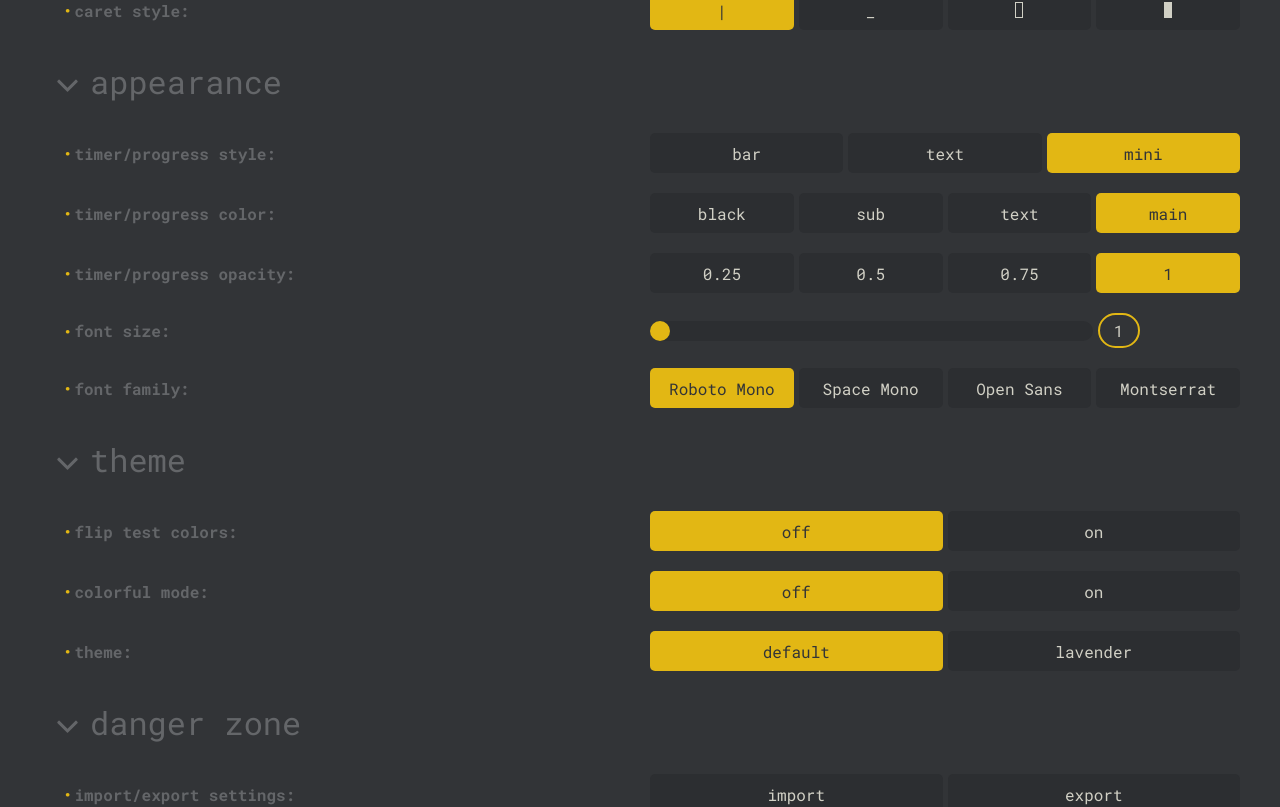
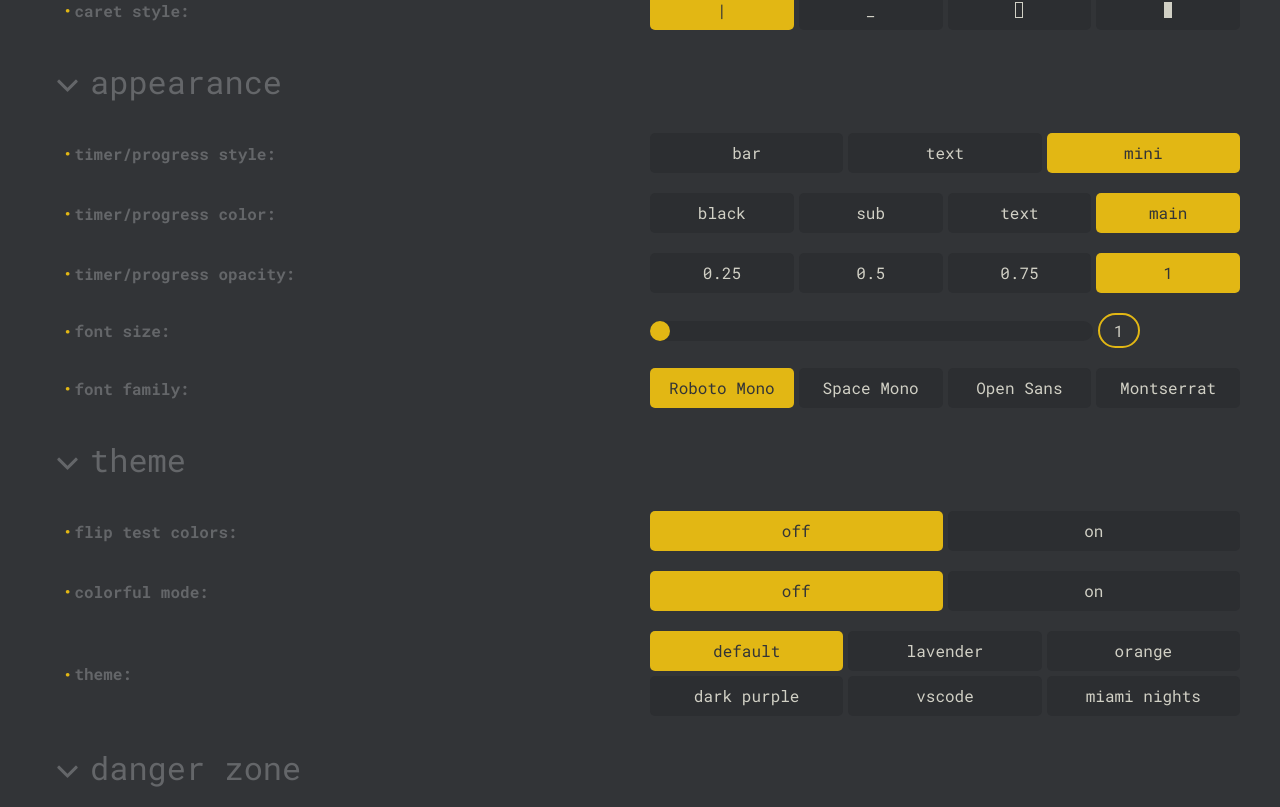
Before and after one commit to Achimenes-freeman/rs-clone, a React (Create React App) app: page /settings in a window 1280 px wide. Shown: the part 920-1727 px from the top of the page. Built offline with nearby package versions, Linux system fonts and the light colour scheme.

Commit message:
feat: add 4 new themes

```diff
--- a/src/components/SettingTheme/SettingTheme.tsx
+++ b/src/components/SettingTheme/SettingTheme.tsx
@@ -1,5 +1,6 @@
 import { useState, useContext } from "react";
 import cn from 'classnames';
+import styles from './styles.module.scss'
 import { ColorfulModeType, FlipTestColorsType, ThemeSettings, ThemeType } from "./types";
 import pageStyles from '../SettingsPage/styles.module.scss';
 import { SetGroupBut } from "../../generics/SetGroupBut/SetGroupBut";
@@ -69,13 +70,25 @@ export function SettingTheme() {
                 </div>
                 <div className={pageStyles.setGroupContentCont}>
                     <h3 className={pageStyles.setGroupContentTitle}><span>·</span>theme:</h3>
-                    <div className={pageStyles.setGroupContentButCont}>
+                    <div className={cn(pageStyles.setGroupContentButCont, styles.themeButtonCont)}>
                         <button
                             className={cn({[pageStyles.activeButton]: themeState === 'default'},
                             pageStyles.button)} type="button" onClick={() => toggleThemeState('default')}>default</button>
                         <button
                             className={cn({[pageStyles.activeButton]: themeState === 'lavender'},
                             pageStyles.button)} type="button" onClick={() => toggleThemeState('lavender')}>lavender</button>
+                        <button
+                            className={cn({[pageStyles.activeButton]: themeState === 'orange'},
+                            pageStyles.button)} type="button" onClick={() => toggleThemeState('orange')}>orange</button>
+                        <button
+                            className={cn({[pageStyles.activeButton]: themeState === 'darkPurple'},
+                            pageStyles.button)} type="button" onClick={() => toggleThemeState('darkPurple')}>dark purple</button>
+                        <button
+                            className={cn({[pageStyles.activeButton]: themeState === 'vscode'},
+                            pageStyles.button)} type="button" onClick={() => toggleThemeState('vscode')}>vscode</button>
+                        <button
+                            className={cn({[pageStyles.activeButton]: themeState === 'miamiNights'},
+                            pageStyles.button)} type="button" onClick={() => toggleThemeState('miamiNights')}>miami nights</button>
                     </div>
                 </div>
             </div>
--- /dev/null
+++ b/src/components/SettingTheme/styles.module.scss
@@ -0,0 +1,4 @@
+.themeButtonCont {
+    display: grid;
+    grid-template-columns: 1fr 1fr 1fr;
+}
--- a/src/components/SettingTheme/types.ts
+++ b/src/components/SettingTheme/types.ts
@@ -1,6 +1,6 @@
 export type FlipTestColorsType = 'off' | 'on';
 export type ColorfulModeType = 'off' | 'on';
-export type ThemeType = 'default' | 'lavender';
+export type ThemeType = 'default' | 'lavender' | 'orange' | 'darkPurple' | 'vscode' | 'miamiNights';
 
 export interface ThemeSettings {
     flipTestColors: FlipTestColorsType
--- a/src/components/SettingsPage/styles.module.scss
+++ b/src/components/SettingsPage/styles.module.scss
@@ -22,6 +22,8 @@
     cursor: pointer;
     font-size: 16px;
     outline: none;
+    text-align: center;
+    line-height: 100%;
     transition: all 0.1s linear;
 
     &:hover {
--- a/src/helpers/updateSettings.ts
+++ b/src/helpers/updateSettings.ts
@@ -11,7 +11,9 @@ export const updateSettings = (value: Partial<SettingsInterface>, token: string,
             setSettings(token, value);
         }
         if(target) {
-            if(target === 'default' || target === 'lavender') {
+            if(target === 'default' || target === 'lavender'
+            || target === 'darkPurple' || target === 'orange'
+            || target === 'vscode' || target === 'miamiNights') {
                 if(updateTheme) {
                     updateTheme(target)
                 }
--- a/src/themes.module.scss
+++ b/src/themes.module.scss
@@ -19,3 +19,43 @@
     --text: #f7f2ea;
     --error: #ca4754;
 }
+
+.orangeTheme {
+    --background: #313131;
+    --caret: #f66e0d;
+    --main: #f66e0d;
+    --sub: #616161;
+    --subAlt: #2b2b2b;
+    --text: #f5e6c8;
+    --error: #e72d2d;
+}
+
+.darkPurpleTheme {
+    --background: #000000;
+    --caret: #c58aff;
+    --main: #c58aff;
+    --sub: #972fff;
+    --subAlt: #1e001e;
+    --text: #ebd7ff;
+    --error: #da3333;
+}
+
+.vscodeTheme {
+    --background: #1e1e1e;
+    --caret: #569cd6;
+    --main: #007acc;
+    --sub: #4d4d4d;
+    --subAlt: #191919;
+    --text: #d4d4d4;
+    --error: #f44747;
+}
+
+.miamiNightsTheme {
+    --background: #18181a;
+    --caret: #e4609b;
+    --main: #e4609b;
+    --sub: #47bac0;
+    --subAlt: #0f0f10;
+    --text: #ffffff;
+    --error: #fff591;
+}
```
